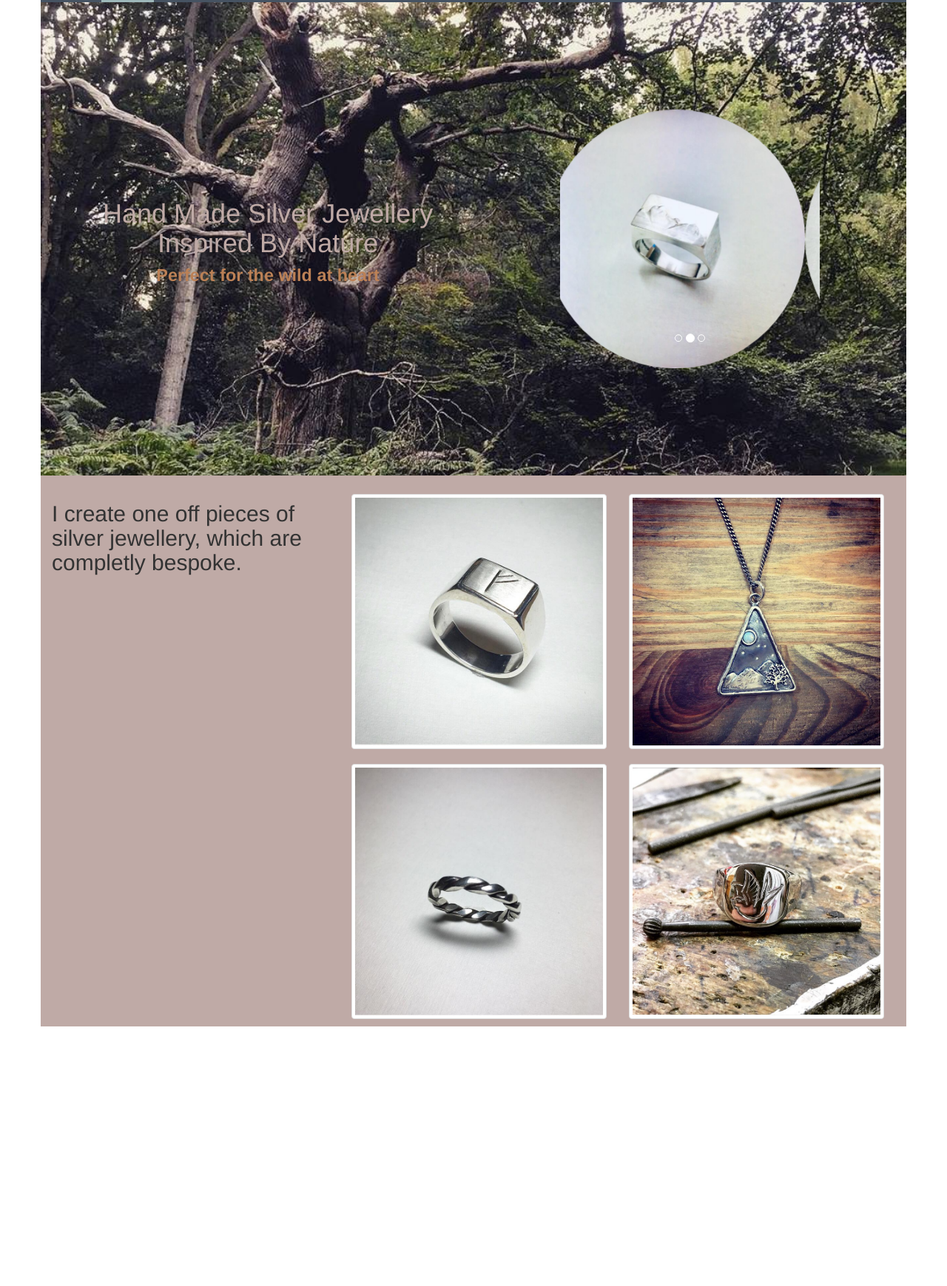
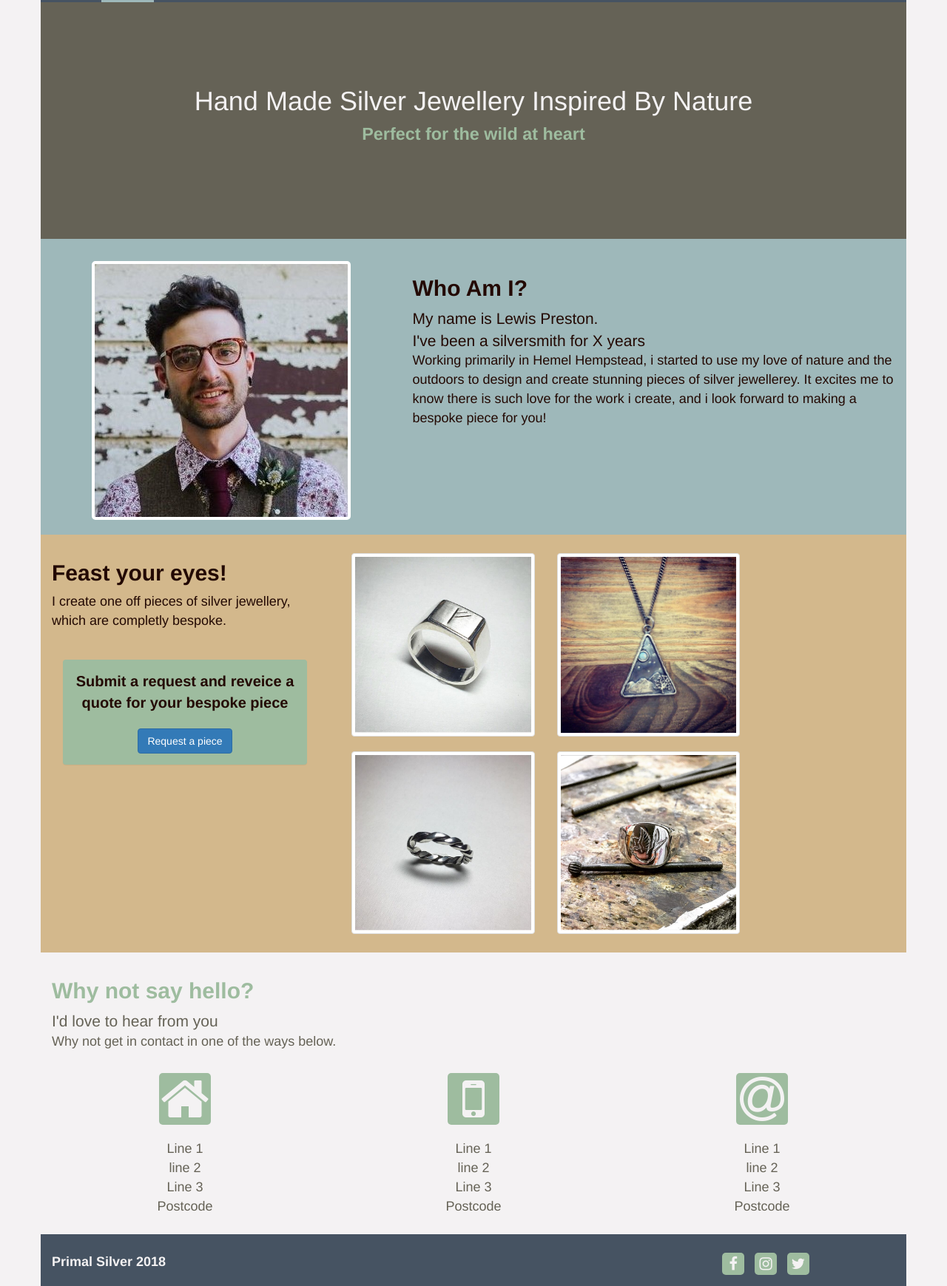
Before and after one commit to SamuelWatson89/primal-silver, a plain HTML site: page index.html in a window 1280 px wide. Shown: the part 77-1816 px from the top of the page at 74% size. Before the commit the page ends 1465 px from the top, so only its background shows below. Drawn offline with nearby package versions, Linux system fonts and the light colour scheme.

Commit message:
Added sections and adjusted styling

```diff
--- a/css/style.css
+++ b/css/style.css
@@ -1,5 +1,12 @@
 body {
     padding-top: 80px;
+    background-color: rgb(244, 242, 243);
+    font-family: "Helvetica Neue", Helvetica, Arial, sans-serif;
+    color: rgb(35, 9, 3);
+}
+
+p {
+    font-size: 18px;
 }
 
 /* Header Navigation bar */
@@ -23,7 +30,7 @@ body {
 }
 
 .navbar-default .navbar-toggle:hover {
-    background-color: rgb(158, 184, 186);
+    background-color: rgb(158, 188, 159);
 }
 
 .navbar-default .navbar-toggle .icon-bar {
@@ -90,56 +97,117 @@ body {
 /* Hero */
 
 .hero {
-    min-height: 80vh;
-    background-image: url(../img/woods.jpg);
+    min-height: 40vh;
+    /* background-image: url(../img/woods.jpg);
     background-position: right;
     background-repeat: no-repeat;
-    background-size: cover;
-    background-color: rgb(158, 184, 186);
+    background-size: cover;*/
+    background-color: rgb(101, 98, 86);
 }
 
 .hero-body {
-    min-height: 80vh;
+    margin-top: 10%;
 }
 
 .hero h1 {
-    color: rgb(191, 170, 166);
+    color: rgb(244, 242, 243);
 }
 
 .hero h1 small {
-    color: rgb(188, 129, 86);
+    color: rgb(158, 188, 159);
     font-weight: bold;
 }
 
-/* Main section */
+/* About section */
 
-.main-body {
-    padding-top: 15px;
-    min-height: 60vh;
-    background-color: rgb(191, 170, 166);
+.about {
+    background-color: rgb(158, 184, 186);
+    padding-top: 30px;
+    padding-bottom: 20px;
 }
 
-.main-body .thumbnail {
+.about .portrait {
+    height: 350px;
+    width: 350px;
+    margin: auto;
+    background-image: url(../img/lewis-pic.jpg);
+    background-position: top;
+    border-radius: 5px;
+    border: 4px solid #ffffff;
+}
+
+/* Gallery section */
+
+.gallery-body {
+    padding-top: 15px;
+    padding-bottom: 15px;
+    min-height: 60vh;
+    background-color: rgb(211, 184, 140);
+}
+
+.gallery-body .thumbnail {
     max-width: 400px;
     margin: 10px auto;
 }
 
-@media (min-width: 767px) {
-    .hero-left {
-        position: absolute;
-        left: 5%;
-        top: 50%;
-        transform: translate(0, -50%);
-    }
+.gallery-body .panel-default {
+    background-color: rgb(158, 188, 159);
+    border: none;
+    margin-top: 30px;
+}
 
-    .hero-right {
-        width: 90%;
-        position: absolute;
-        top: 50%;
-        right: 5%;
-        transform: translate(0, -50%);
-    }
+.gallery-body .panel-default .panel-body strong {
+    font-size: 20px;
 }
+
+/* Contact section */
+
+.contact {
+    padding-top: 15px;
+    padding-bottom: 15px;
+    color: rgb(101, 98, 86);
+}
+
+.contact h2 {
+    color: rgb(158, 188, 159);
+}
+
+.contact i {
+    color: rgb(244, 242, 243);
+    font-size: 5em;
+    background-color: rgb(158, 188, 159);
+    width: 70px;
+    border-radius: 5px;
+    margin-top: 20px;
+    margin-bottom: 20px;
+}
+
+footer {
+    background-color: rgb(70, 83, 98);
+    height: 70px;
+}
+
+footer p strong {
+    color: rgb(244, 242, 243);
+}
+
+.footer {
+    height: 100%;
+    padding-top: 25px;
+}
+
+.footer i {
+    color: rgb(244, 242, 243);
+    font-size: 20px;
+    background-color: rgb(158, 188, 159);
+    width: 30px;
+    height: 30px;
+    padding: 5px;
+    margin-left: 10px ;
+    border-radius: 5px;
+}
+
+@media (min-width: 767px) {}
 
 @media (max-width: 766px) {
     .hero {
@@ -149,4 +217,10 @@ body {
     .hero-body {
         min-height: 10vh;
     }
+    .about .portrait {
+        height: 200px;
+        width: 200px;
+        background-size: contain;
+        margin-bottom: 20px;
+    }
 }
--- a/index.html
+++ b/index.html
@@ -8,7 +8,6 @@
 
     <link rel="stylesheet" href="https://stackpath.bootstrapcdn.com/bootstrap/3.3.7/css/bootstrap.min.css" type="text/css" />
     <link rel="stylesheet" href="https://stackpath.bootstrapcdn.com/font-awesome/4.7.0/css/font-awesome.min.css" type="text/css" />
-    <link href="https://fonts.googleapis.com/css?family=Roboto:300,400,500,700,900" rel="stylesheet">
 
     <link rel="stylesheet" href="css/style.css" type="text/css" />
 
@@ -47,66 +46,68 @@
     <main class="container">
 
         <section class="row hero">
-            <div class="col-xs-10 col-xs-offset-1 col-sm-6 col-sm-offset-0 hero-body">
-                <div class="hero-left text-center">
+
+            <div class="col-xs-12">
+                <div class="hero-body text-center">
                     <h1>Hand Made Silver Jewellery Inspired By Nature<br>
                         <small>Perfect for the wild at heart</small></h1>
                 </div>
             </div>
 
-            <div class="col-xs-6 col-xs-offset-3 col-sm-4 col-sm-offset-1 hero-body">
-                <div class="hero-right">
-                    <div id="hero-images" class="carousel slide" data-ride="carousel">
+        </section>
 
-                        <ol class="carousel-indicators">
-                            <li data-target="#hero-images" data-slide-to="0" class="active"></li>
-                            <li data-target="#hero-images" data-slide-to="1"></li>
-                            <li data-target="#hero-images" data-slide-to="2"></li>
-                        </ol>
+        <section class="row about">
 
-                        <div class="carousel-inner" role="listbox">
-                            <div class="item active">
-                                <img src="img/ring-two.jpg" alt="ring" class="img-responsive img-circle">
-                            </div>
-                            <div class="item">
-                                <img src="img/ring-one.jpg" alt="ring" class="img-responsive img-circle">
-                            </div>
-                            <div class="item">
-                                <img src="img/ring-three.jpg" alt="ring" class="img-responsive img-circle">
-                            </div>
-                        </div>
-                    </div>
-                </div>
+            <div class="col-xs-12 col-md-5">
+                <div class="portrait"></div>
+            </div>
+
+            <div class="col-sm-10 col-sm-offset-1 col-md-7 col-md-offset-0">
+                <h2><strong>Who Am I?</strong></h2>
+                <p><span class="lead">My name is Lewis Preston.<br>I've been a silversmith for X years</span><br> Working primarily in Hemel Hempstead, i started to use my love of nature and the outdoors to design and create stunning pieces of silver jewellerey.
+                    It excites me to know there is such love for the work i create, and i look forward to making a bespoke piece for you!</p>
             </div>
 
         </section>
 
-        <section class="row main-body">
-            <div class="col-xs-12 col-md-4">
-                <h2>I create one off pieces of silver jewellery, which are completly bespoke.</h2>
+        <section class="row gallery-body">
+            <div class="col-sm-10 col-sm-offset-1 col-md-4 col-md-offset-0">
+                <h2><strong>Feast your eyes!</strong></h2>
+                <p>I create one off pieces of silver jewellery, which are completly bespoke.</p>
+
+                <div class="col-xs-12 hidden-xs">
+                    <div class="panel panel-default text-center">
+                        <div class="panel-body">
+                            <strong>Submit a request and reveice a quote for your bespoke piece</strong>
+                            <br><br>
+                            <button class="btn btn-primary">Request a piece</button>
+                        </div>
+                    </div>
+                </div>
 
             </div>
 
-            <div class="col-xs-12 col-md-8">
-                <div class="col-xs-6 col-md-6">
+
+            <div class="col-sm-10 col-sm-offset-1 col-md-6 col-md-offset-0">
+                <div class="col-xs-5 col-xs-offset-3 col-sm-6 col-sm-offset-0 col-md-6">
                     <a href="#" class="thumbnail">
                       <img src="img/ring-one.jpg" alt="...">
                     </a>
                 </div>
 
-                <div class="col-xs-6 col-md-6">
+                <div class="col-xs-5 col-xs-offset-3 col-sm-6 col-sm-offset-0 col-md-6">
                     <a href="#" class="thumbnail">
                       <img src="img/necklace-one.jpg" alt="...">
                     </a>
                 </div>
 
-                <div class="col-xs-6 col-md-6">
+                <div class="col-xs-5 col-xs-offset-3 col-sm-6 col-sm-offset-0 col-md-6">
                     <a href="#" class="thumbnail">
                       <img src="img/ring-three.jpg" alt="...">
                     </a>
                 </div>
 
-                <div class="col-xs-6 col-md-6">
+                <div class="col-xs-5 col-xs-offset-3 col-sm-6 col-sm-offset-0 col-md-6">
                     <a href="#" class="thumbnail">
                       <img src="img/ring-seven.jpg" alt="...">
                     </a>
@@ -114,10 +115,47 @@
             </div>
         </section>
 
+        <section class="row contact">
+
+            <div class="col-xs-12">
+                <h2><strong>Why not say hello?</strong></h2>
+                <p><span class="lead">I'd love to hear from you</span><br> Why not get in contact in one of the ways below.</p>
+            </div>
+
+            <div class="col-xs-12 col-sm-6 col-md-4 col-md-offset-0 text-center">
+                <i class="fa fa-home"></i>
+                <span class="sr-only">Address</span>
+                <p>Line 1<br>line 2<br>Line 3<br>Postcode</p>
+            </div>
+
+            <div class="col-xs-12 col-sm-6 col-md-4 col-md-offset-0 text-center">
+                <i class="fa fa-mobile"></i>
+                <span class="sr-only">Addr</span>
+                <p>Line 1<br>line 2<br>Line 3<br>Postcode</p>
+            </div>
+
+            <div class="col-xs-12 col-sm-6 col-sm-offset-3 col-md-4 col-md-offset-0 text-center">
+                <i class="fa fa-at"></i>
+                <span class="sr-only">Address</span>
+                <p>Line 1<br>line 2<br>Line 3<br>Postcode</p>
+            </div>
+
+        </section>
+
     </main>
 
-    <footer>
-        <div class="row">
+    <footer class="container">
+        <div class="row footer">
+
+            <div class="col-xs-8">
+                <p><strong>Primal Silver 2018</strong></p>
+            </div>
+
+            <div class="col-xs-4 text-center">
+                <a href="#"><i class="fa fa-facebook"></i></a>
+                <a href="#"><i class="fa fa-instagram"></i></a>
+                <a href="#"><i class="fa fa-twitter"></i></a>
+            </div>
 
         </div>
     </footer>
```
Also changed, not shown: img/lewis-pic.jpg (added).
